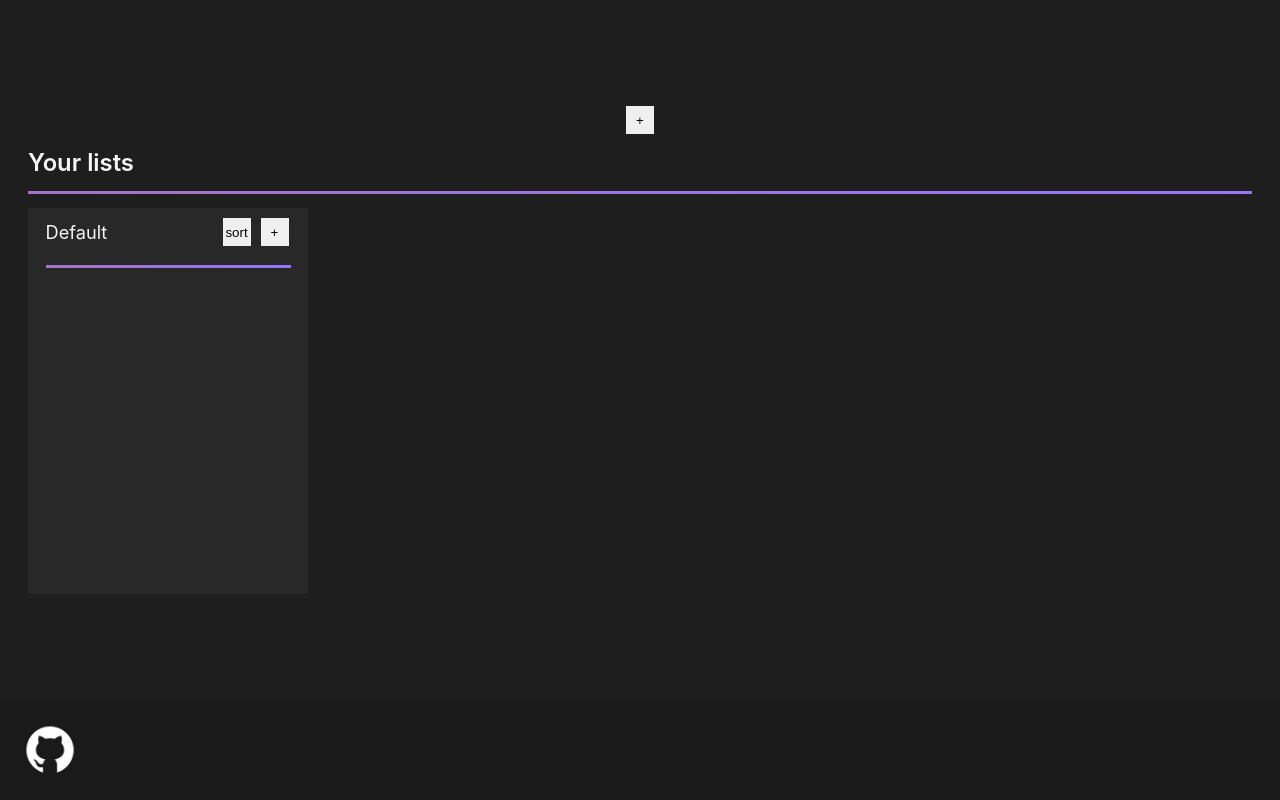
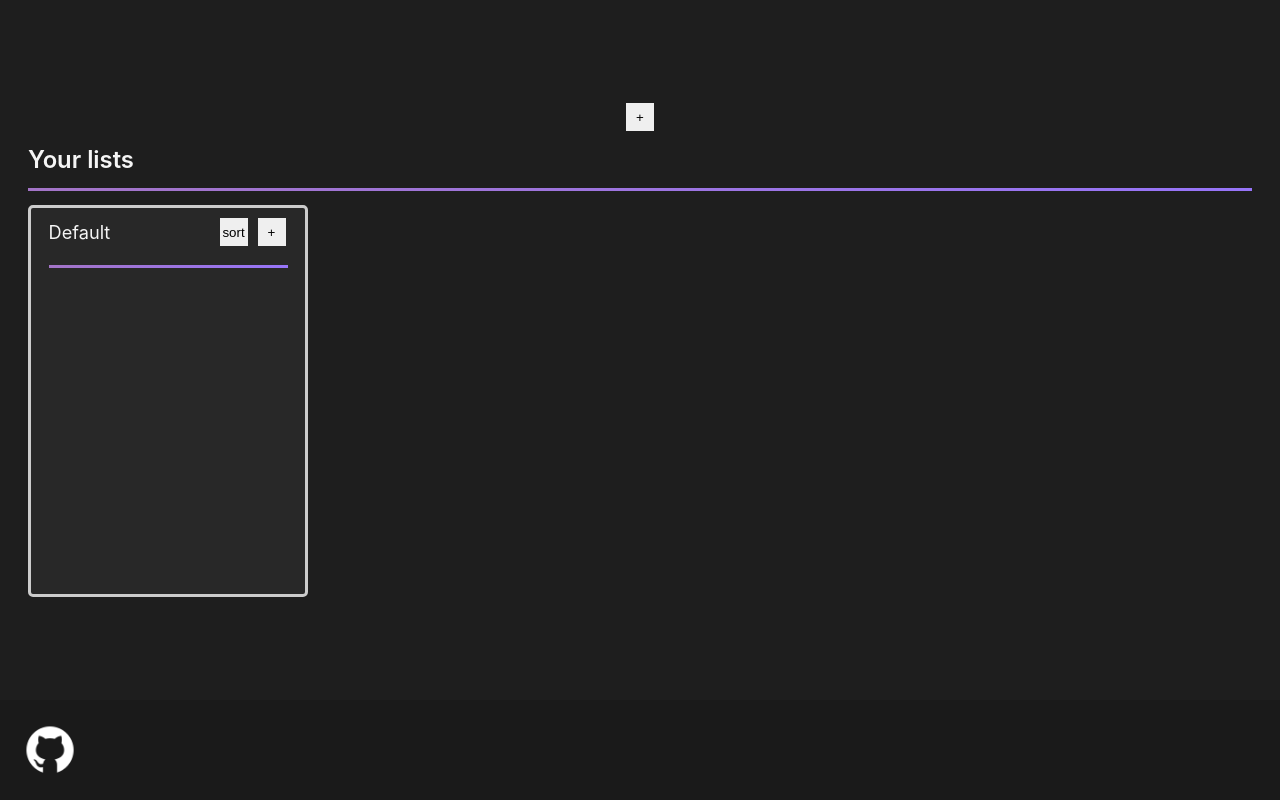
Before and after one commit to Valdemarcheck/To-Do-website, a website built with webpack: page dist/index.html in a window 1280 px wide. Built offline with nearby package versions, Linux system fonts and the light colour scheme; a web font is replaced by a local one.

Commit message:
Tweak small list and taskSection rendering issues

```diff
--- a/src/css/styles.css
+++ b/src/css/styles.css
@@ -176,6 +176,7 @@ form {
 #lists {
   display: flex;
   gap: inherit;
+  overflow-x: auto;
 }
 
 .list {
@@ -183,7 +184,8 @@ form {
   background-color: var(--darker-bg-2);
   height: auto;
   padding: 0.625rem 1.25rem;
-  border-radius: 2px;
+  border-radius: 5px;
+  border: 3px solid black;
 
   display: flex;
   flex-direction: column;
@@ -220,6 +222,7 @@ form {
   width: 100%;
   min-height: 300px;
   padding: 10px;
+  overflow-y: auto;
 
   display: flex;
   flex-direction: column;
```
